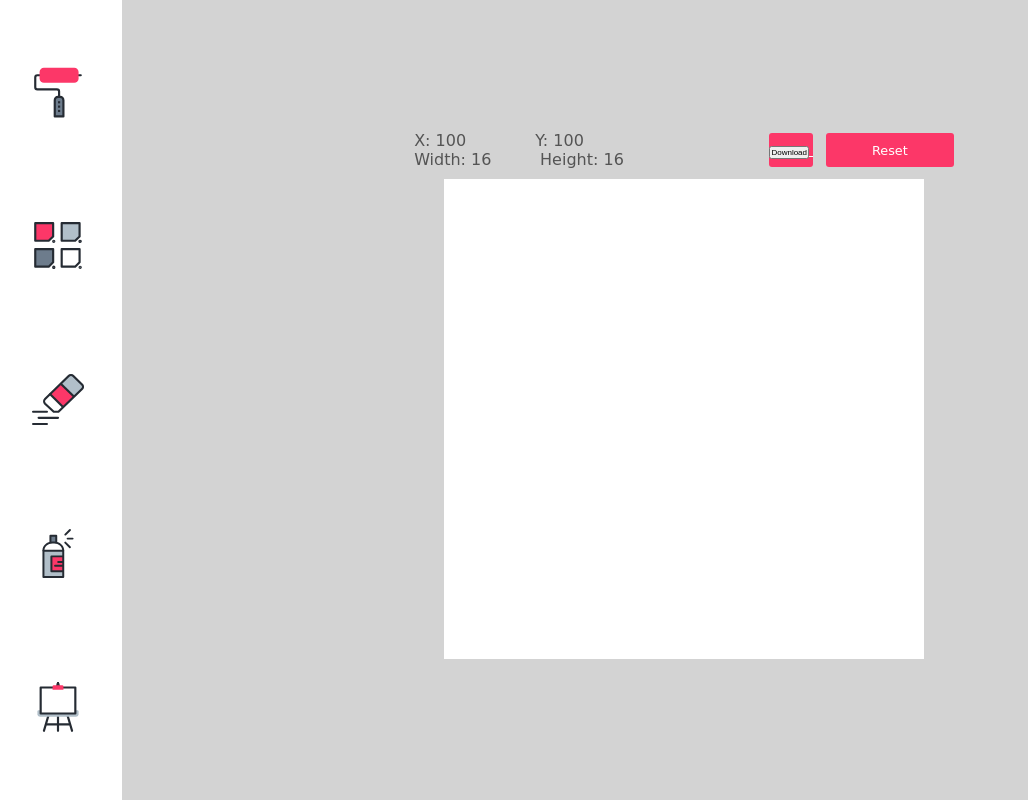
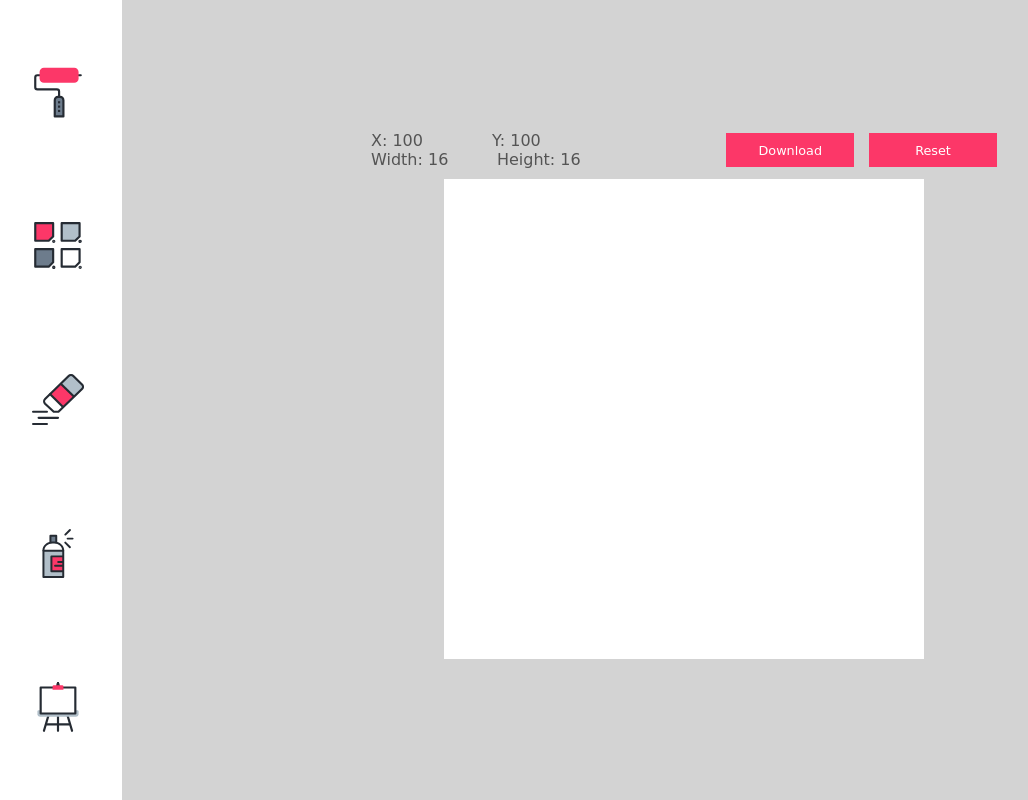
Before and after one commit to riandrei/etch-a-sketch, a plain HTML site: page index.html in a window 1280 px wide. Shown: the whole page, without its empty margins (6-1034 px from the left). Drawn offline with Linux system fonts and the light colour scheme; a web font is replaced by a local one.

Commit message:
Fixed the download buttons appearance

```diff
--- a/index.html
+++ b/index.html
@@ -23,8 +23,8 @@
         </div>
       </div>
       <div class="buttons">
-        <a href="#" class="download-button">
-          <button>Download</button>
+        <a href="#" class="download-link">
+          <button class="download-button">Download</button>
         </a>
         <button class="reset-button">Reset</button>
       </div>
--- a/script.js
+++ b/script.js
@@ -1,5 +1,5 @@
 const canvas = document.querySelector(`.canvas`);
-const downloadButton = document.querySelector(`.download-button`);
+const downloadButton = document.querySelector(`.download-link`);
 const canvasResize = document.querySelector(`.canvas-resize`);
 const eraser = document.querySelector(`.eraser`);
 const paintSprayer = document.querySelector(`.paint-sprayer`);
@@ -174,11 +174,11 @@ function captureCanvas() {
   html2canvas(document.querySelector('.canvas')).then((canvas) => {
     console.log(`hello`);
     const dataURL = canvas.toDataURL(`image/jpeg`);
-    let downloadButton = document.querySelector(`.download-button`);
+    let downloadButton = document.querySelector(`.download-link`);
 
     downloadButton.href = dataURL;
 
-    downloadButton = document.querySelector(`.download-button`);
+    downloadButton = document.querySelector(`.download-link`);
     downloadButton.download = `pixelArt.jpg`;
   });
 }
--- a/styles.css
+++ b/styles.css
@@ -34,16 +34,19 @@ body {
 .canvas-dimensions {
   gap: 2em;
 }
-.buttons > * {
+.reset-button,
+.download-button {
   font-family: 'Koulen', cursive;
   background-color: #fc3768;
   color: white;
   border: none;
-  border-radius: 3px;
-  font-size: 2.15vw;
+  font-size: 1vw;
   margin: 0 0 0 1em;
   padding: 0.75em 0;
   width: 10em;
+}
+.buttons a {
+  all: unset;
 }
 
 .canvas {
```
